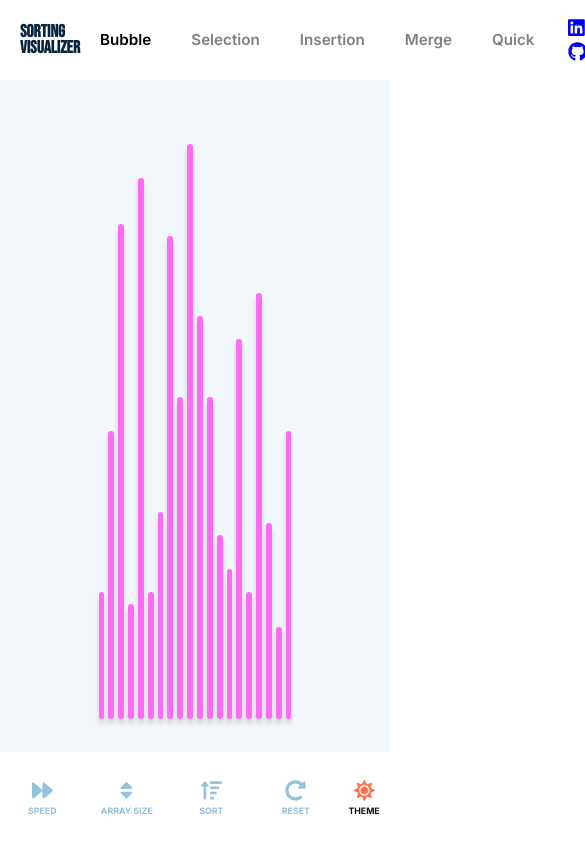
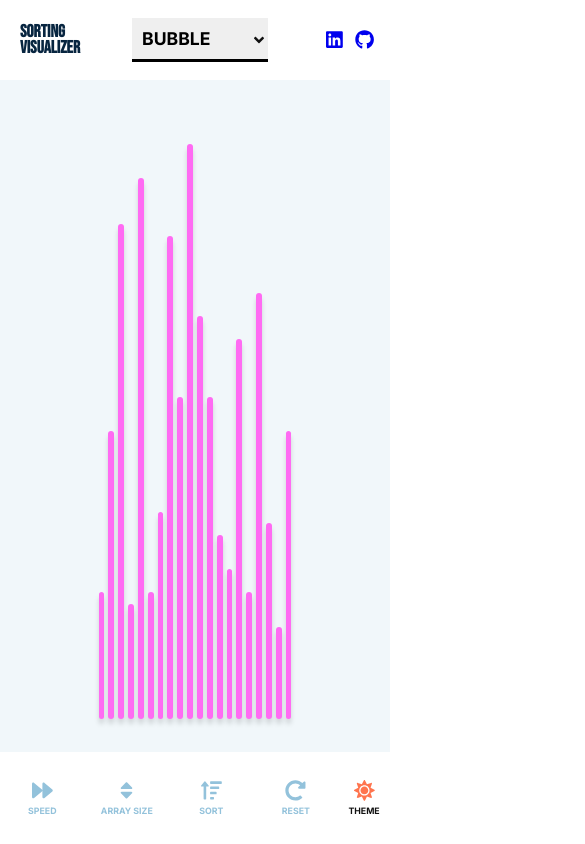
Before and after one commit to nickfarm27/sorting-visualizer, a React (Create React App) app: page / in a window 390 px wide. Shown: the whole page, 585 px wide, since content can reach past the window. Built offline with nearby package versions, Linux system fonts and the light colour scheme.

Commit message:
Make the choosing of algorithms mobile responsive

```diff
--- a/src/components/Header/Algorithms.tsx
+++ b/src/components/Header/Algorithms.tsx
@@ -12,12 +12,10 @@ const Algorithms = (props: Props) => {
     );
     const dispatch = useAppDispatch();
 
-    const changeAlgorithmHandler = (e: React.MouseEvent) => {
-        console.log(e.currentTarget.innerHTML);
-        if (e.currentTarget.textContent)
-            dispatch(
-                settingsActions.changeAlgorithm(e.currentTarget.textContent)
-            );
+    const changeAlgorithmHandler = (e: React.MouseEvent<HTMLButtonElement>) => {
+        dispatch(
+            settingsActions.changeAlgorithm(e.currentTarget.value)
+        );
     };
 
     return (
@@ -26,6 +24,7 @@ const Algorithms = (props: Props) => {
                 return (
                     <button
                         key={algorithm}
+                        value={algorithm}
                         onClick={changeAlgorithmHandler}
                         className={
                             chosenAlgorithm === algorithm ? styles.chosen : undefined
--- /dev/null
+++ b/src/components/Header/AlgorithmsDropdown.module.scss
@@ -0,0 +1,35 @@
+.select-container {
+    position: relative;
+}
+
+.select {
+    appearance: none;
+    padding: 10px;
+    font-family: "Inter", sans-serif;
+    font-weight: 700;
+    font-size: 1.1rem;
+    border: none;
+    border-bottom: 3px black solid;
+    text-align-last: left;
+    cursor: pointer;
+    width: 8.5rem;
+
+    &:focus {
+        outline: none;
+    }
+
+    .option {
+        font-weight: 500;
+        font-size: 1rem;
+    }
+}
+
+.icon {
+    position: absolute;
+    right: 4px;
+    top: 0;
+    bottom: 0;
+    margin: auto 0;
+    pointer-events: none;
+    cursor: pointer;
+}
--- /dev/null
+++ b/src/components/Header/AlgorithmsDropdown.tsx
@@ -0,0 +1,43 @@
+import { faAngleDown } from "@fortawesome/free-solid-svg-icons";
+import { FontAwesomeIcon } from "@fortawesome/react-fontawesome";
+import React from "react";
+import { ALGORITHMS } from "../../store/constants";
+import { useAppDispatch, useAppSelector } from "../../store/hooks";
+import { settingsActions } from "../../store/settings-slice";
+import styles from "./AlgorithmsDropdown.module.scss";
+
+interface Props {}
+
+const AlgorithmsDropdown = (props: Props) => {
+    const chosenAlgorithm = useAppSelector(
+        (state) => state.settings.chosenAlgorithm
+    );
+    const dispatch = useAppDispatch();
+
+    const changeAlgorithmHandler = (e: React.ChangeEvent<HTMLSelectElement>) => {
+        dispatch(
+            settingsActions.changeAlgorithm(e.target.value)
+        );
+    }
+
+    return (
+        <div className={styles["select-container"]}>
+            <select value={chosenAlgorithm} onChange={changeAlgorithmHandler} className={styles.select}>
+                {ALGORITHMS.map((algorithm) => {
+                    return (
+                        <option
+                            key={algorithm}
+                            value={algorithm}
+                            className={styles.option}
+                        >
+                            {algorithm}
+                        </option>
+                    );
+                })}
+            </select>
+            <FontAwesomeIcon icon={faAngleDown} className={styles.icon} />
+        </div>
+    );
+};
+
+export default AlgorithmsDropdown;
--- a/src/components/Header/Header.tsx
+++ b/src/components/Header/Header.tsx
@@ -1,5 +1,7 @@
 import React from 'react'
+import useWindowDimensions from '../../hooks/useWindowDimensions'
 import Algorithms from './Algorithms'
+import AlgorithmsDropdown from './AlgorithmsDropdown'
 import styles from "./Header.module.scss"
 import ProfileIcons from './ProfileIcons'
 
@@ -8,10 +10,16 @@ interface Props {
 }
 
 const Header = (props: Props) => {
+    const {width} = useWindowDimensions();
+
     return (
         <div className={styles.header}>
             <h1 className={styles.title}>Sorting<br />Visualizer</h1>
-            <Algorithms />
+            {width > 768 ? (
+                <Algorithms />
+            ) : (
+                <AlgorithmsDropdown />
+            )}
             <ProfileIcons />
         </div>
     )
--- a/src/components/Header/ProfileIcons.module.scss
+++ b/src/components/Header/ProfileIcons.module.scss
@@ -2,6 +2,10 @@
     margin-right: 20px;
     font-size: 1.2rem;
     color: var(--theme-default-icon-text);
+    display: flex;
+    flex-wrap: wrap;
+    align-items: center;
+    justify-content: center;
 
     a {
         margin: 0 14px;
@@ -14,4 +18,12 @@
     a:hover {
         color: var(--theme-text-hover);
     }
+
+    @media (max-width: 768px) {
+        margin-right: 10px;
+
+        a {
+            margin: 0 6px;
+        }
+    }
 }
--- a/src/store/constants.ts
+++ b/src/store/constants.ts
@@ -1,7 +1,7 @@
-export const BUBBLE_SORT = "Bubble";
-export const SELECTION_SORT = "Selection";
-export const INSERTION_SORT = "Insertion";
-export const MERGE_SORT = "Merge";
-export const QUICK_SORT = "Quick"
+export const BUBBLE_SORT = "BUBBLE";
+export const SELECTION_SORT = "SELECTION";
+export const INSERTION_SORT = "INSERTION";
+export const MERGE_SORT = "MERGE";
+export const QUICK_SORT = "QUICK"
 
 export const ALGORITHMS = [BUBBLE_SORT, SELECTION_SORT, INSERTION_SORT, MERGE_SORT, QUICK_SORT];
```
